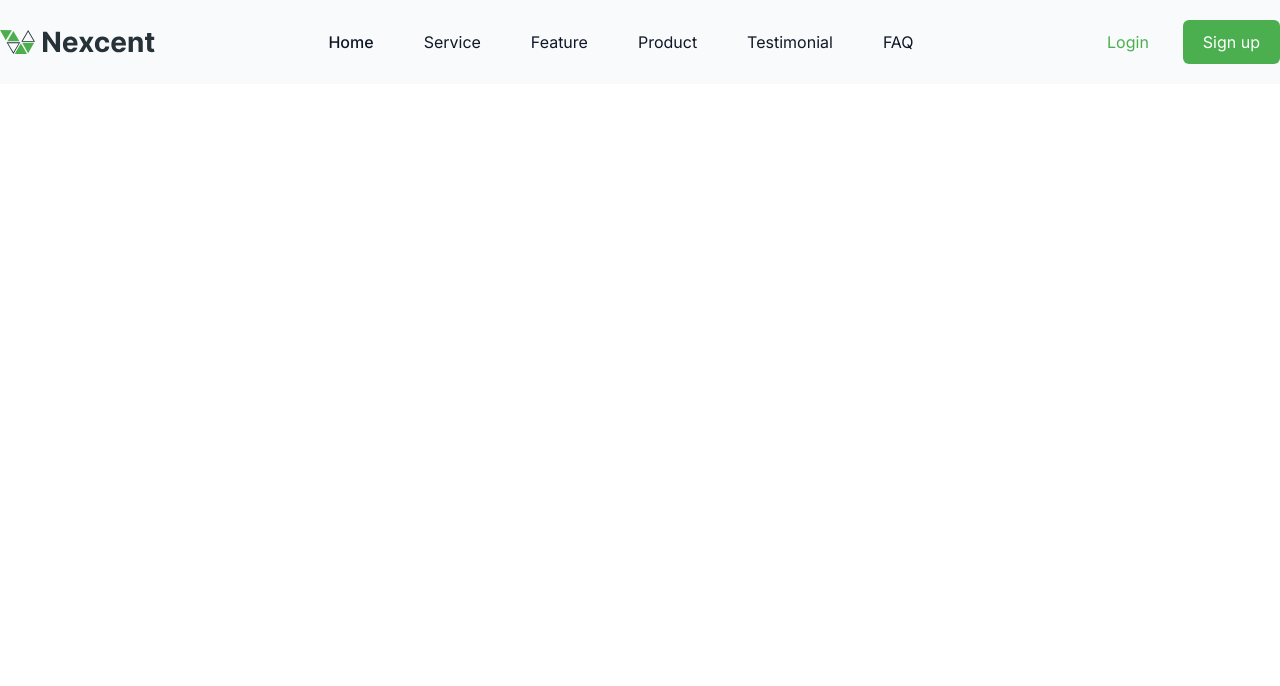
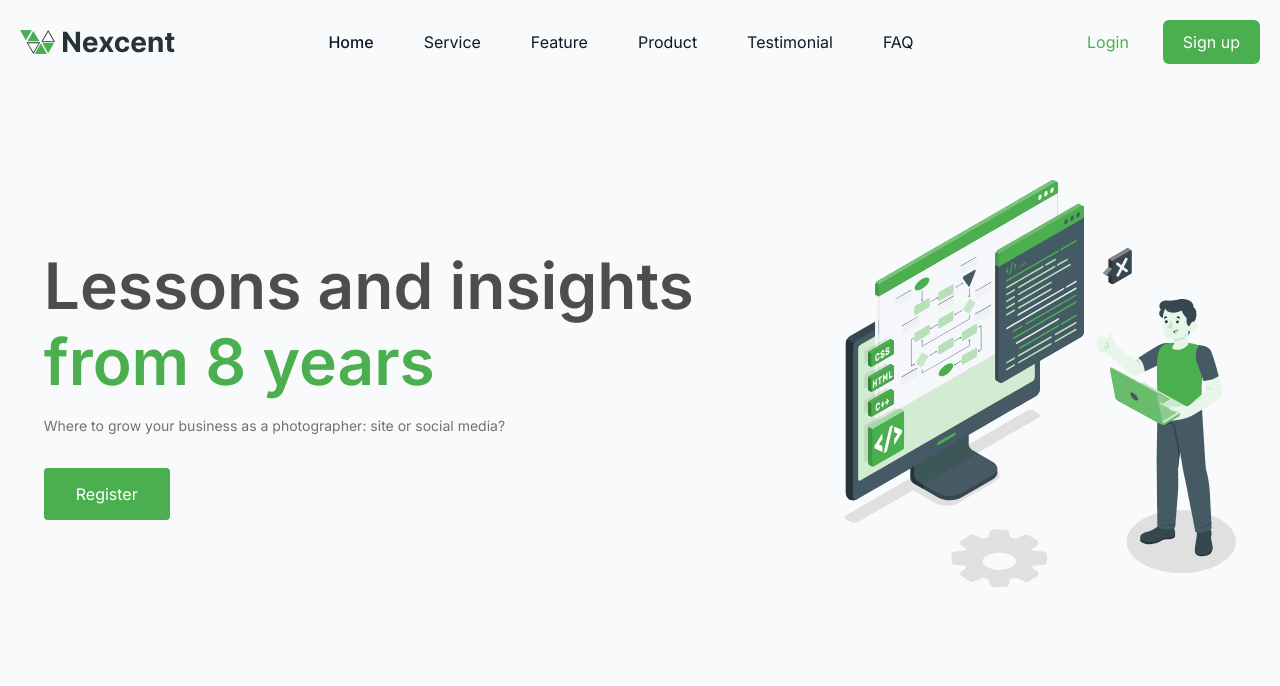
Before and after one commit to abanoub-abdelmessih/Nexcent, a website built with Vite: page index.html in a window 1280 px wide. Built offline with nearby package versions, Linux system fonts and the light colour scheme.

Commit message:
add hero section

```diff
--- a/index.html
+++ b/index.html
@@ -28,7 +28,9 @@
         <a href="#">
           <img src="/assets/images/NavLogo.svg" alt="Nexcent Logo" />
         </a>
-        <ul class="flex gap-[50px] justify-center items-center text-gray-900">
+        <ul
+          class="hidden lg:flex lg:gap-8 xl:gap-[50px] justify-center items-center text-gray-900"
+        >
           <li class="font-medium">Home</li>
           <li>Service</li>
           <li>Feature</li>
@@ -36,17 +38,43 @@
           <li>Testimonial</li>
           <li>FAQ</li>
         </ul>
-        <div class="flex gap-3.5">
+        <div class="hidden lg:flex lg:gap-2.5 xl:gap-3.5">
           <button class="py-2.5 px-5 text-primary">Login</button>
           <button class="py-2.5 px-5 bg-primary text-white rounded-md">
             Sign up
           </button>
         </div>
-        <div class="icon-menu md:hidden"></div>
+        <div class="icon-menu !text-2xl lg:hidden"></div>
       </div>
     </nav>
     <!-- end navbar -->
-
+    <header class="bg-gray-50">
+      <div
+        class="container py-16 lg:py-24 flex justify-around gap-[104px] items-center"
+      >
+        <!-- Hero Content -->
+        <div class="flex flex-col gap-2 lg:gap-4 items-start">
+          <h1
+            class="text-3xl md:text-5xl xl:text-[64px] font-semibold md:leading-14 xl:leading-[76px] text-D_Grey"
+          >
+            Lessons and insights
+            <span class="text-primary block">from 8 years</span>
+          </h1>
+          <h5 class="text-Grey text-sm">
+            Where to grow your business as a photographer: site or social media?
+          </h5>
+          <button class="btn-primary mt-2 lg:mt-4">Register</button>
+        </div>
+        <!-- Hero Image -->
+        <div class="hidden lg:block">
+          <img
+            src="assets/images/hero-img.svg"
+            alt="illustration image"
+            class="w-full"
+          />
+        </div>
+      </div>
+    </header>
     <script type="module" src="/src/js/main.js"></script>
   </body>
 </html>
--- a/src/css/style.css
+++ b/src/css/style.css
@@ -10,8 +10,8 @@ body {
   font-family: "Inter", sans-serif;
 }
 .container {
-  @apply mx-auto;
+  @apply mx-auto px-5;
 }
 .btn-primary {
-  @apply bg-primary px-8 py-3.5 rounded-sm text-white;
+  @apply bg-primary px-4 py-[7px] xl:px-8 xl:py-3.5 rounded-sm text-white;
 }
```
